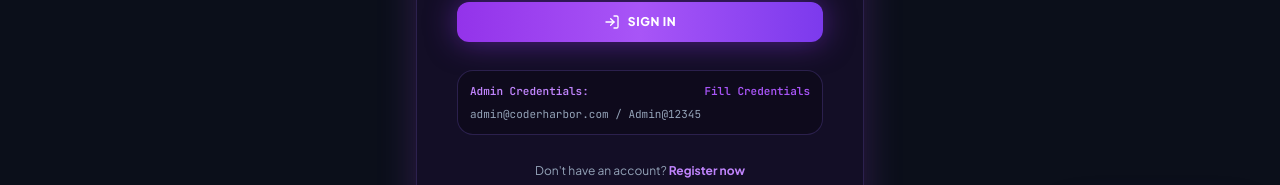
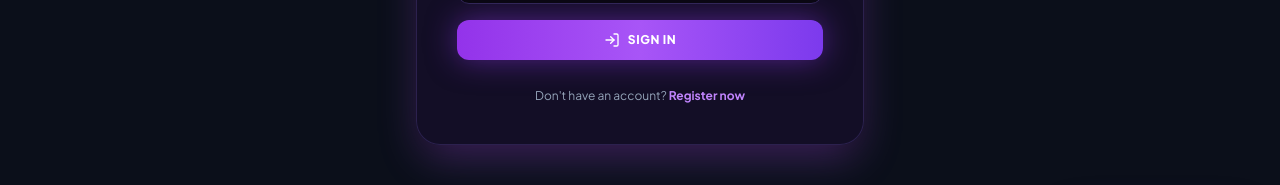
Before and after one commit to Hendryeprim/codeharbor_frontend, a React (Vite) app: page /login in a window 1280 px wide. Shown: the part 506-691 px from the top of the page. Built offline with nearby package versions, Linux system fonts and the light colour scheme; no server answers.

Commit message:
Initial commitop

```diff
--- a/src/pages/public/Login.jsx
+++ b/src/pages/public/Login.jsx
@@ -107,24 +107,6 @@ export const Login = () => {
           </button>
         </form>
 
-        {/* Quick Demo Credentials Helper */}
-        <div className="p-3 rounded-2xl bg-[#0E0A1C] border border-[#322659]/80 text-[11px] font-mono space-y-1.5">
-          <div className="flex items-center justify-between">
-            <span className="text-[#C084FC] font-bold">Admin Credentials:</span>
-            <button
-              type="button"
-              onClick={() => {
-                setEmail('admin@coderharbor.com');
-                setPassword('Admin@12345');
-              }}
-              className="text-[#A855F7] hover:underline cursor-pointer font-bold"
-            >
-              Fill Credentials
-            </button>
-          </div>
-          <div className="text-slate-400">admin@coderharbor.com / Admin@12345</div>
-        </div>
-
         <div className="text-center text-xs text-slate-400">
           Don't have an account?{' '}
           <Link to="/register" className="font-bold text-[#C084FC] hover:underline">
```
Also changed, not shown: 1 other file (tests, documents, lock files or other folders).
